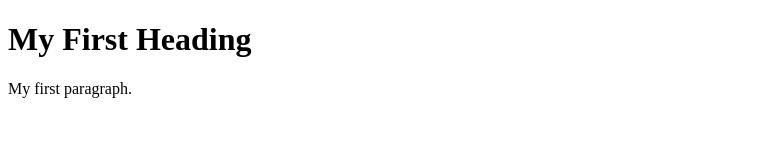
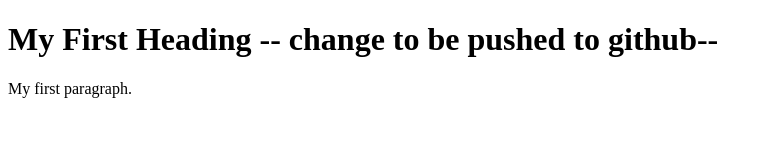
Before and after one commit to vishnugolang/git-test, a plain HTML site: page index.html in a window 1280 px wide. Shown: the whole page, without its empty margins (0-772 px from the left). Drawn offline with Linux system fonts and the light colour scheme.

Commit message:
to update online

```diff
--- a/index.html
+++ b/index.html
@@ -2,7 +2,7 @@
 <html>
 <body>
 
-<h1>My First Heading</h1>
+<h1>My First Heading -- change to be pushed to github--</h1>
 
 <p>My first paragraph.</p>
 
```
